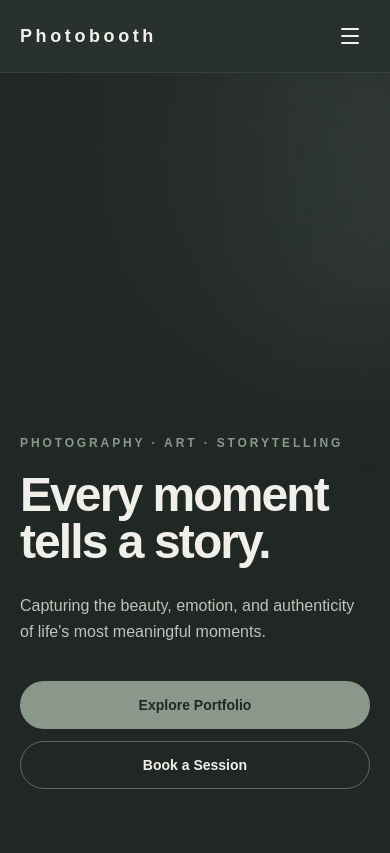
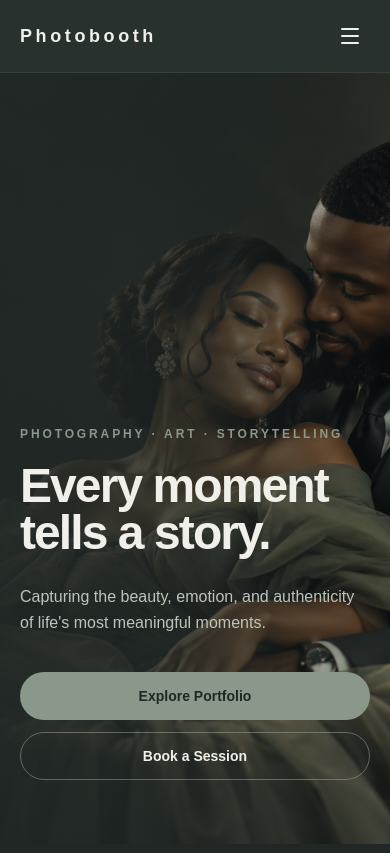
Before and after one commit to aliumuhammad2000-dev/photobooth, a React (Vite) app: page / in a window 390 px wide. Built offline with nearby package versions, Linux system fonts and the light colour scheme.

Commit message:
Integrate cinematic Hero photograph and refine responsive layout

```diff
--- a/src/App.tsx
+++ b/src/App.tsx
@@ -31,7 +31,7 @@ function App() {
   return (
     <div className="flex min-h-screen flex-col bg-canvas">
       <Navbar key={location.pathname} />
-      <div className="flex flex-1 flex-col">
+      <div className="flex min-h-0 flex-1 flex-col">
         <Routes>
           <Route element={<Hero />} path={routePaths.home} />
           <Route
--- a/src/components/home/Hero.tsx
+++ b/src/components/home/Hero.tsx
@@ -15,12 +15,12 @@ function Hero() {
   return (
     <section
       aria-labelledby="hero-heading"
-      className="relative flex min-h-[calc(100svh-4rem)] flex-1 overflow-hidden bg-canvas lg:min-h-[calc(100svh-4.5rem)]"
+      className="relative flex min-h-[32rem] flex-1 overflow-hidden bg-canvas sm:min-h-[36rem] lg:min-h-0"
     >
       {imageSrc ? (
         <img
           alt={imageAlt}
-          className="absolute inset-0 h-full w-full object-cover"
+          className="absolute inset-0 h-full w-full object-cover object-[72%_center] sm:object-[75%_center] lg:object-center"
           fetchPriority="high"
           src={imageSrc}
         />
--- a/src/data/hero.ts
+++ b/src/data/hero.ts
@@ -1,5 +1,6 @@
 import { routePaths } from './routes';
 import type { HeroContent } from '../types/hero';
+import heroPhotograph from '../assets/images/hero-photograph.png';
 
 export const heroContent: HeroContent = {
   eyebrow: 'PHOTOGRAPHY · ART · STORYTELLING',
@@ -14,6 +15,7 @@ export const heroContent: HeroContent = {
     label: 'Book a Session',
     to: routePaths.bookSession,
   },
-  imageSrc: null,
-  imageAlt: 'A cinematic Photobooth portrait',
+  imageSrc: heroPhotograph,
+  imageAlt:
+    'Elegantly dressed African couple in a cinematic studio portrait with muted sage tones and dark negative space to the left',
 };
```
Also changed, not shown: src/assets/images/hero-photograph.png (added).
